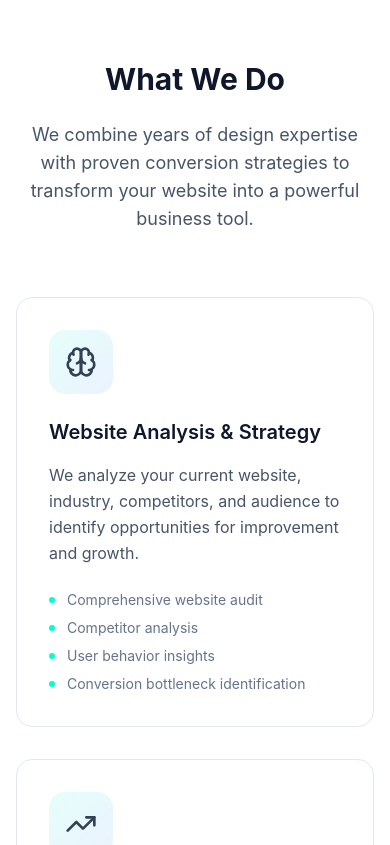
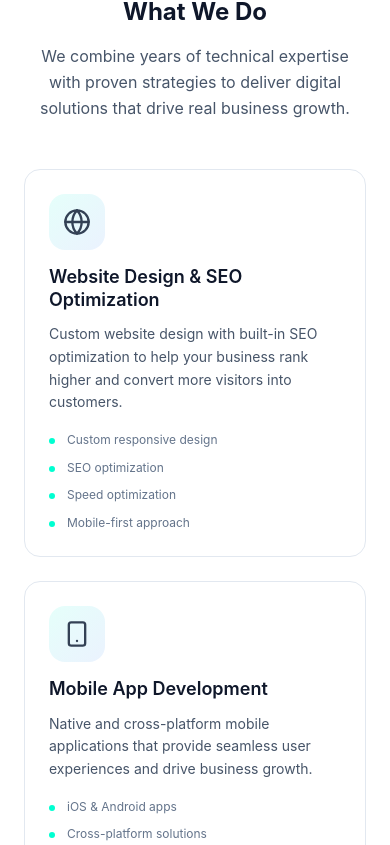
Before and after one commit to ilyassrachouady/ocliq-website, a React (Vite) app: page / in a window 390 px wide. Shown: the part 879-1724 px from the top of the page. Built offline with nearby package versions, Linux system fonts and the light colour scheme.

Commit message:
Mobile-perfect layout optimization: improved spacing, responsive design, and simplified services approach

```diff
--- a/src/components/Hero.tsx
+++ b/src/components/Hero.tsx
@@ -41,11 +41,11 @@ const Hero = () => {
         <div className="absolute bottom-1/4 right-1/4 w-96 h-96 bg-blue-500/5 rounded-full blur-3xl animate-pulse delay-1000"></div>
       </div>
 
-      <div className="relative z-10 max-w-7xl mx-auto px-4 sm:px-6 lg:px-8 text-center" ref={heroRef}>
+      <div className="relative z-10 max-w-7xl mx-auto px-6 sm:px-8 lg:px-12 text-center" ref={heroRef}>
         <div className="max-w-4xl mx-auto">
-          <div className="inline-flex items-center space-x-2 bg-slate-900/5 px-4 py-2 rounded-full mb-8">
+          <div className="inline-flex items-center space-x-2 bg-slate-900/5 px-3 sm:px-4 py-2 rounded-full mb-6 sm:mb-8">
             <Sparkles className="w-4 h-4 text-[#00FFD1]" />
-            <span className="text-sm font-medium text-slate-700">Premium Website Design & Optimization</span>
+            <span className="text-xs sm:text-sm font-medium text-slate-700">Premium Website Design & Optimization</span>
           </div>
 
           <h1 className="text-4xl sm:text-5xl lg:text-7xl font-bold text-slate-900 mb-6 leading-tight">
--- a/src/components/Pricing.tsx
+++ b/src/components/Pricing.tsx
@@ -1,62 +1,7 @@
 import React from 'react';
-import { Check, ArrowRight, Star, Zap } from 'lucide-react';
+import { ArrowRight, MessageCircle, Calendar } from 'lucide-react';
 
 const Pricing = () => {
-  const plans = [
-    {
-      name: 'Essentials',
-      subtitle: 'Perfect for Startups',
-      popular: false,
-      icon: Star,
-      features: [
-        'AI-powered website design',
-        'Mobile-responsive development',
-        'Basic SEO optimization',
-        'Contact form integration',
-        '30 days of support',
-        'Basic analytics setup'
-      ],
-      cta: 'Get Started',
-      badge: null
-    },
-    {
-      name: 'Growth',
-      subtitle: 'Ideal for Scaling Businesses',
-      popular: true,
-      icon: Zap,
-      features: [
-        'Everything in Essentials',
-        'Advanced conversion optimization',
-        'A/B testing framework',
-        'CRM integration',
-        'Marketing automation setup',
-        '90 days of support',
-        'Performance monitoring',
-        'Custom integrations'
-      ],
-      cta: 'Start Growing',
-      badge: 'Most Popular'
-    },
-    {
-      name: 'Custom AI Experience',
-      subtitle: 'Enterprise Solutions',
-      popular: false,
-      icon: Star,
-      features: [
-        'Everything in Growth',
-        'Custom AI model training',
-        'Advanced analytics dashboard',
-        'Multi-site management',
-        'Dedicated account manager',
-        '1 year of support',
-        'White-label options',
-        'Priority development queue'
-      ],
-      cta: 'Contact Sales',
-      badge: 'Enterprise'
-    }
-  ];
-
   const scrollToSection = (id: string) => {
     const element = document.getElementById(id);
     if (element) {
@@ -65,89 +10,66 @@ const Pricing = () => {
   };
 
   return (
-    <section id="pricing" className="py-24 bg-white">
-      <div className="max-w-7xl mx-auto px-4 sm:px-6 lg:px-8">
-        <div className="text-center mb-16">
-          <h2 className="text-3xl sm:text-4xl lg:text-5xl font-bold text-slate-900 mb-6">
-            Choose Your Growth Plan
+    <section id="pricing" className="py-8 sm:py-16 lg:py-24 bg-gradient-to-br from-slate-50 to-white">
+      <div className="max-w-6xl mx-auto px-6 sm:px-8 lg:px-12">
+        <div className="text-center mb-12 sm:mb-16 lg:mb-20">
+          <h2 className="text-2xl sm:text-3xl lg:text-4xl xl:text-5xl font-bold text-slate-900 mb-4 sm:mb-6 leading-tight">
+            Ready to Transform Your Business?
           </h2>
-          <p className="text-lg text-slate-600 max-w-2xl mx-auto">
-            Every plan includes our AI-powered design process and conversion optimization. Scale as you grow.
+          <p className="text-base sm:text-lg text-slate-600 max-w-3xl mx-auto leading-relaxed px-4 sm:px-0 mb-8 sm:mb-12">
+            We offer custom solutions tailored to your specific needs. Every project is unique, and we work closely with you to deliver exactly what your business requires.
           </p>
         </div>
 
-        <div className="grid grid-cols-1 md:grid-cols-3 gap-8">
-          {plans.map((plan, index) => (
-            <div
-              key={index}
-              className={`relative group p-8 rounded-2xl border-2 transition-all duration-300 hover:-translate-y-2 ${
-                plan.popular
-                  ? 'border-[#00FFD1] bg-gradient-to-br from-[#00FFD1]/5 to-blue-500/5 shadow-xl'
-                  : 'border-slate-200 hover:border-[#00FFD1]/30 hover:shadow-xl'
-              }`}
-            >
-              {plan.badge && (
-                <div className="absolute -top-4 left-1/2 transform -translate-x-1/2">
-                  <div className="bg-[#00FFD1] text-slate-900 px-4 py-2 rounded-full text-sm font-bold">
-                    {plan.badge}
-                  </div>
-                </div>
-              )}
+        {/* Main CTA Section */}
+        <div className="bg-gradient-to-br from-slate-900 to-slate-800 rounded-3xl p-8 sm:p-12 lg:p-16 text-center text-white relative overflow-hidden">
+          <div className="absolute inset-0 bg-gradient-to-br from-[#00FFD1]/10 to-blue-500/10"></div>
+          <div className="relative z-10">
+            <h3 className="text-xl sm:text-2xl lg:text-3xl font-bold mb-4 sm:mb-6">
+              Let's Discuss Your Project
+            </h3>
+            <p className="text-base sm:text-lg text-slate-300 mb-8 sm:mb-10 max-w-2xl mx-auto leading-relaxed">
+              Every business is unique. We create custom solutions that fit your specific needs, timeline, and budget. Get a personalized quote and timeline for your project.
+            </p>
 
-              <div className="text-center mb-8">
-                <div className={`w-16 h-16 mx-auto rounded-2xl flex items-center justify-center mb-4 ${
-                  plan.popular
-                    ? 'bg-[#00FFD1]/20'
-                    : 'bg-slate-100 group-hover:bg-[#00FFD1]/10'
-                }`}>
-                  <plan.icon className={`w-8 h-8 ${
-                    plan.popular ? 'text-[#00FFD1]' : 'text-slate-600 group-hover:text-[#00FFD1]'
-                  }`} />
-                </div>
-
-                <h3 className="text-2xl font-bold text-slate-900 mb-2">
-                  {plan.name}
-                </h3>
-
-                <p className="text-slate-600 mb-6">
-                  {plan.subtitle}
-                </p>
-              </div>
-
-              <ul className="space-y-4 mb-8">
-                {plan.features.map((feature, featureIndex) => (
-                  <li key={featureIndex} className="flex items-start space-x-3">
-                    <Check className="w-5 h-5 text-[#00FFD1] mt-0.5 flex-shrink-0" />
-                    <span className="text-slate-600">{feature}</span>
-                  </li>
-                ))}
-              </ul>
+            <div className="flex flex-col sm:flex-row items-center justify-center gap-4 sm:gap-6">
+              <button
+                onClick={() => scrollToSection('contact')}
+                className="group bg-[#00FFD1] text-slate-900 px-6 sm:px-8 py-3 sm:py-4 rounded-full font-semibold hover:bg-[#00FFD1]/90 transition-all duration-300 hover:scale-105 flex items-center space-x-2 w-full sm:w-auto"
+              >
+                <MessageCircle className="w-5 h-5" />
+                <span>Get Custom Quote</span>
+                <ArrowRight className="w-5 h-5 group-hover:translate-x-1 transition-transform" />
+              </button>
 
               <button
                 onClick={() => scrollToSection('contact')}
-                className={`group w-full py-4 px-6 rounded-full font-semibold transition-all duration-300 flex items-center justify-center space-x-2 ${
-                  plan.popular
-                    ? 'bg-slate-900 text-white hover:bg-slate-800 hover:scale-105'
-                    : 'bg-slate-100 text-slate-900 hover:bg-slate-200 hover:scale-105'
-                }`}
+                className="group text-white px-6 sm:px-8 py-3 sm:py-4 rounded-full font-semibold border-2 border-slate-600 hover:border-slate-500 transition-all duration-300 hover:scale-105 flex items-center space-x-2 w-full sm:w-auto"
               >
-                <span>{plan.cta}</span>
-                <ArrowRight className="w-5 h-5 group-hover:translate-x-1 transition-transform" />
+                <Calendar className="w-5 h-5" />
+                <span>Book Discovery Call</span>
               </button>
             </div>
-          ))}
+          </div>
         </div>
 
-        <div className="text-center mt-12">
-          <p className="text-slate-600 mb-4">
-            Not sure which plan is right for you?
-          </p>
-          <button
-            onClick={() => scrollToSection('contact')}
-            className="text-[#00FFD1] font-semibold hover:underline"
-          >
-            Book a free discovery call to find out →
-          </button>
+        {/* Services Summary */}
+        <div className="mt-12 sm:mt-16 lg:mt-20 text-center">
+          <h4 className="text-lg sm:text-xl font-semibold text-slate-900 mb-6 sm:mb-8">
+            Our Core Services
+          </h4>
+          <div className="grid grid-cols-2 lg:grid-cols-4 gap-4 sm:gap-6">
+            {[
+              'Website Design & SEO',
+              'Mobile App Development',
+              'Chatbot Development',
+              'Lead Generation & CRM'
+            ].map((service, index) => (
+              <div key={index} className="p-4 sm:p-6 bg-white rounded-xl border border-slate-200 hover:border-[#00FFD1]/30 hover:shadow-lg transition-all duration-300">
+                <div className="text-sm sm:text-base font-medium text-slate-900">{service}</div>
+              </div>
+            ))}
+          </div>
         </div>
       </div>
     </section>
--- a/src/components/WhatWeDo.tsx
+++ b/src/components/WhatWeDo.tsx
@@ -1,66 +1,72 @@
 import React from 'react';
-import { Brain, TrendingUp, Settings } from 'lucide-react';
+import { Globe, Smartphone, Bot, Target } from 'lucide-react';
 
 const WhatWeDo = () => {
   const services = [
     {
-      icon: Brain,
-      title: 'Website Analysis & Strategy',
-      description: 'We analyze your current website, industry, competitors, and audience to identify opportunities for improvement and growth.',
-      features: ['Comprehensive website audit', 'Competitor analysis', 'User behavior insights', 'Conversion bottleneck identification']
+      icon: Globe,
+      title: 'Website Design & SEO Optimization',
+      description: 'Custom website design with built-in SEO optimization to help your business rank higher and convert more visitors into customers.',
+      features: ['Custom responsive design', 'SEO optimization', 'Speed optimization', 'Mobile-first approach']
     },
     {
-      icon: TrendingUp,
-      title: 'Custom Redesign & Optimization',
-      description: 'We redesign your website with proven strategies and our years of experience to maximize conversions and user engagement.',
-      features: ['Custom design solutions', 'Mobile-first approach', 'Speed optimization', 'SEO-friendly structure']
+      icon: Smartphone,
+      title: 'Mobile App Development',
+      description: 'Native and cross-platform mobile applications that provide seamless user experiences and drive business growth.',
+      features: ['iOS & Android apps', 'Cross-platform solutions', 'User-friendly interfaces', 'App store optimization']
     },
     {
-      icon: Settings,
-      title: 'Lead Generation & Integration',
-      description: 'We integrate powerful lead capture systems and connect your website to your business tools for maximum efficiency.',
-      features: ['Lead capture optimization', 'CRM integration', 'Analytics setup', 'Marketing automation']
+      icon: Bot,
+      title: 'Chatbot Development',
+      description: 'AI-powered chatbots that automate customer support, qualify leads, and provide 24/7 assistance to your customers.',
+      features: ['AI-powered responses', '24/7 customer support', 'Lead qualification', 'Multi-platform integration']
+    },
+    {
+      icon: Target,
+      title: 'Lead Generation & CRM Integration',
+      description: 'Automated lead generation systems with seamless CRM integration to capture, nurture, and convert prospects efficiently.',
+      features: ['Lead capture automation', 'CRM integration', 'Email marketing setup', 'Analytics & tracking']
     }
   ];
 
   return (
-    <section id="services" className="py-24 bg-white">
-      <div className="max-w-7xl mx-auto px-4 sm:px-6 lg:px-8">
-        <div className="text-center mb-16">
-          <h2 className="text-3xl sm:text-4xl lg:text-5xl font-bold text-slate-900 mb-6">
+    <section id="services" className="py-8 sm:py-16 lg:py-24 bg-white">
+      <div className="max-w-7xl mx-auto px-6 sm:px-8 lg:px-12">
+        <div className="text-center mb-12 sm:mb-16 lg:mb-20">
+          <h2 className="text-2xl sm:text-3xl lg:text-4xl xl:text-5xl font-bold text-slate-900 mb-4 sm:mb-6 leading-tight">
             What We Do
           </h2>
-          <p className="text-lg text-slate-600 max-w-2xl mx-auto">
-            We combine years of design expertise with proven conversion strategies to transform your website into a powerful business tool.
+          <p className="text-base sm:text-lg text-slate-600 max-w-2xl mx-auto leading-relaxed px-4 sm:px-0">
+            We combine years of technical expertise with proven strategies to deliver digital solutions that drive real business growth.
           </p>
         </div>
 
-        <div className="grid grid-cols-1 md:grid-cols-3 gap-8">
+        <div className="grid grid-cols-1 sm:grid-cols-2 lg:grid-cols-2 xl:grid-cols-4 gap-6 sm:gap-8">
           {services.map((service, index) => (
             <div
               key={index}
-              className="group p-8 rounded-2xl border border-slate-200 hover:border-[#00FFD1]/30 hover:shadow-2xl transition-all duration-500 hover:-translate-y-4 hover:scale-105"
+              className="group p-6 sm:p-8 rounded-2xl border border-slate-200 hover:border-[#00FFD1]/30 hover:shadow-2xl transition-all duration-500 hover:-translate-y-2 hover:scale-[1.02] bg-white"
               style={{
-                animationDelay: `${index * 0.2}s`
+                animationDelay: `${index * 0.1}s`
               }}
             >
-              <div className="w-16 h-16 bg-gradient-to-br from-[#00FFD1]/10 to-blue-500/10 rounded-2xl flex items-center justify-center mb-6 group-hover:scale-125 group-hover:rotate-6 transition-all duration-500">
-                <service.icon className="w-8 h-8 text-slate-700 group-hover:text-[#00FFD1] transition-colors duration-300" />
+              <div className="w-14 h-14 sm:w-16 sm:h-16 bg-gradient-to-br from-[#00FFD1]/10 to-blue-500/10 rounded-2xl flex items-center justify-center mb-4 sm:mb-6 group-hover:scale-110 group-hover:rotate-3 transition-all duration-500">
+                <service.icon className="w-7 h-7 sm:w-8 sm:h-8 text-slate-700 group-hover:text-[#00FFD1] transition-colors duration-300" />
               </div>
 
-              <h3 className="text-xl font-semibold text-slate-900 mb-4">
+              <h3 className="text-lg sm:text-xl font-semibold text-slate-900 mb-3 sm:mb-4 leading-tight">
                 {service.title}
               </h3>
 
-              <p className="text-slate-600 mb-6 leading-relaxed">
+              <p className="text-sm sm:text-base text-slate-600 mb-4 sm:mb-6 leading-relaxed">
                 {service.description}
               </p>
 
-              <ul className="space-y-2">
+              <ul className="space-y-2 sm:space-y-3">
                 {service.features.map((feature, featureIndex) => (
-                  <li key={featureIndex} className="flex items-center text-sm text-slate-500">
-                    <div className="w-1.5 h-1.5 bg-[#00FFD1] rounded-full mr-3"></div>
-                    {feature}
+                  <li key={featureIndex} className="flex items-start text-xs sm:text-sm text-slate-500">
+                    <div className="w-1.5 h-1.5 bg-[#00FFD1] rounded-full mr-3 mt-2 flex-shrink-0"></div>
+                    <span className="leading-relaxed">{feature}</span>
                   </li>
                 ))}
               </ul>
```
Also changed, not shown: src/components/About.tsx (+4 -4 lines), src/components/Contact.tsx (+6 -6 lines), src/components/Portfolio.tsx (+19 -19 lines), src/components/Process.tsx (+6 -6 lines), src/components/Testimonials.tsx (+6 -6 lines), src/components/WhyDifferent.tsx (+9 -9 lines).
